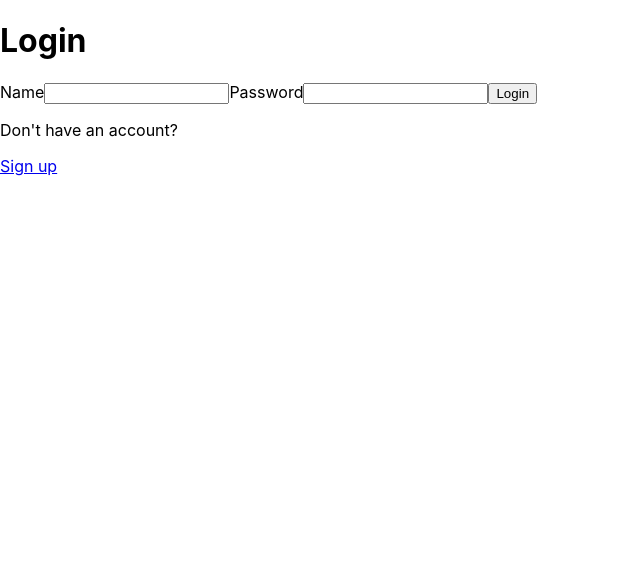
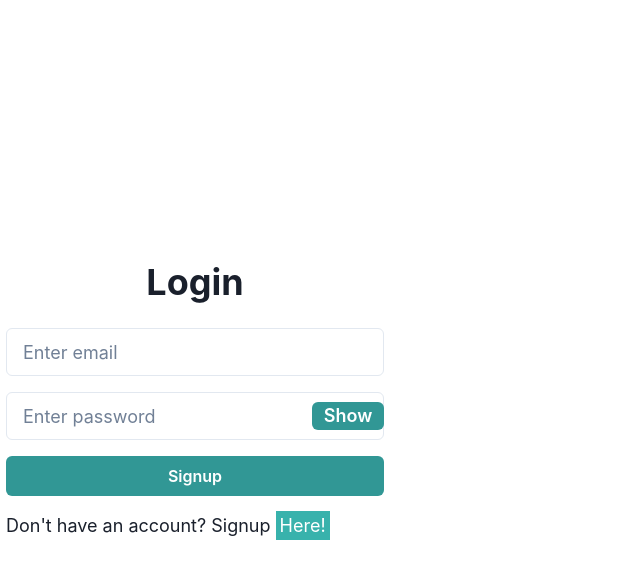
Before and after one commit to fcaramez/expense-app-client, a React (Create React App) app: page /login in a window 1280 px wide. Shown: the top 578 px of the page, without its empty margins (0-640 px from the left). Built offline with nearby package versions, Linux system fonts and the light colour scheme.

Commit message:
adds global styles, implements chakra ui, creates login and signup page

```diff
--- a/package.json
+++ b/package.json
@@ -3,10 +3,14 @@
   "version": "0.1.0",
   "private": true,
   "dependencies": {
+    "@chakra-ui/react": "^2.2.6",
+    "@emotion/react": "^11.10.0",
+    "@emotion/styled": "^11.10.0",
     "@testing-library/jest-dom": "^5.16.5",
     "@testing-library/react": "^13.3.0",
     "@testing-library/user-event": "^13.5.0",
     "axios": "^0.27.2",
+    "framer-motion": "^7.0.0",
     "react": "^18.2.0",
     "react-dom": "^18.2.0",
     "react-router-dom": "^6.3.0",
--- a/src/index.js
+++ b/src/index.js
@@ -5,15 +5,20 @@ import App from "./App";
 import reportWebVitals from "./reportWebVitals";
 import { BrowserRouter as Router } from "react-router-dom";
 import { AuthProviderWrapper } from "./context/auth.context";
+import GlobalStyle from "./styles/styles";
+import { ChakraProvider } from "@chakra-ui/react";
 
 const root = ReactDOM.createRoot(document.getElementById("root"));
 root.render(
   <React.StrictMode>
-    <Router>
-      <AuthProviderWrapper>
-        <App />
-      </AuthProviderWrapper>
-    </Router>
+    <GlobalStyle />
+    <ChakraProvider>
+      <Router>
+        <AuthProviderWrapper>
+          <App />
+        </AuthProviderWrapper>
+      </Router>
+    </ChakraProvider>
   </React.StrictMode>
 );
 
--- a/src/pages/LoginPage.jsx
+++ b/src/pages/LoginPage.jsx
@@ -2,17 +2,28 @@ import React, { useState, useContext } from "react";
 import { Link, useNavigate } from "react-router-dom";
 import { AuthContext } from "../context/auth.context";
 import axios from "axios";
+import {
+  InputRightElement,
+  InputGroup,
+  Button,
+  Input,
+  Stack,
+  Heading,
+  Text,
+  Highlight,
+} from "@chakra-ui/react";
 
 function LoginPage() {
   const [email, setEmail] = useState("");
   const [password, setPassword] = useState("");
+  const [errorMessage, setErrorMessage] = useState(undefined);
+  const [show, setShow] = useState(false);
+
+  const handleClick = () => setShow(!show);
 
   const navigate = useNavigate();
 
   const { storeToken, authenticateUser } = useContext(AuthContext);
-
-  const handlePassword = (e) => setPassword(e.target.value);
-  const handleEmail = (e) => setEmail(e.target.value);
 
   const handleSubmit = (e) => {
     e.preventDefault();
@@ -26,33 +37,68 @@ function LoginPage() {
         authenticateUser();
         navigate("/");
       })
-      .catch((err) => {
-        alert(err);
+      .catch((error) => {
+        setErrorMessage(error.data.errorMessage);
       });
   };
 
   return (
-    <div className="LoginPage">
-      <h1>Login</h1>
+    <>
+      <Heading textAlign={"center"}>Login</Heading>
+      <br />
 
       <form onSubmit={handleSubmit}>
-        <label htmlFor="email">Name</label>
-        <input type="text" name="email" value={email} onChange={handleEmail} />
+        <Stack spacing="4">
+          <InputGroup size="lg">
+            <Input
+              size="lg"
+              pr="4.5rem"
+              placeholder="Enter email"
+              onChange={(e) => setEmail(e.target.value)}
+            />
+          </InputGroup>
+          <InputGroup size="lg">
+            <Input
+              colorScheme="teal"
+              pr="4.5rem"
+              type={show ? "text" : "password"}
+              placeholder="Enter password"
+              onChange={(e) => setPassword(e.target.value)}
+            />
+            <InputRightElement colorScheme="teal" width="4.5rem">
+              <Button
+                colorScheme="teal"
+                h="1.75rem"
+                size="lg"
+                onClick={handleClick}>
+                {show ? "Hide" : "Show"}
+              </Button>
+            </InputRightElement>
+          </InputGroup>
+          {errorMessage && <p>{errorMessage}</p>}
 
-        <label htmlFor="password">Password</label>
-        <input
-          type="password"
-          name="password"
-          value={password}
-          onChange={handlePassword}
-        />
-
-        <button type="submit">Login</button>
+          <Button colorScheme="teal" type="submit">
+            Signup
+          </Button>
+          <Text fontSize="lg">
+            Don't have an account? Signup{" "}
+            <Link to={"/signup"}>
+              <Highlight
+                query="Here!"
+                styles={{
+                  px: "1",
+                  py: "1",
+                  rounded: "half",
+                  bg: "teal.400",
+                  color: "white",
+                }}>
+                Here!
+              </Highlight>
+            </Link>
+          </Text>
+        </Stack>
       </form>
-
-      <p>Don't have an account?</p>
-      <Link to="/signup"> Sign up</Link>
-    </div>
+    </>
   );
 }
 
--- a/src/pages/SignupPage.jsx
+++ b/src/pages/SignupPage.jsx
@@ -1,14 +1,26 @@
 import { useState } from "react";
 import axios from "axios";
-import { useNavigate } from "react-router-dom";
+import { useNavigate, Link } from "react-router-dom";
+import {
+  InputRightElement,
+  InputGroup,
+  Button,
+  Input,
+  Stack,
+  Heading,
+  Text,
+  Highlight,
+} from "@chakra-ui/react";
 
 function SignupPage() {
   const [username, setUsername] = useState("");
   const [email, setEmail] = useState("");
   const [password, setPassword] = useState("");
-  const [budget, setBudget] = useState(0);
-  const [expenses, setExpenses] = useState([]);
+  const [budget] = useState(0);
+  const [expenses] = useState([]);
   const [errorMessage, setErrorMessage] = useState(undefined);
+  const [show, setShow] = useState(false);
+  const handleClick = () => setShow(!show);
 
   const navigate = useNavigate();
 
@@ -44,37 +56,70 @@ function SignupPage() {
   };
 
   return (
-    <div>
+    <>
+      <Heading textAlign={"center"}>Signup</Heading>
+      <br />
+
       <form onSubmit={handleSubmit}>
-        <div>
-          <label htmlFor="username">Username</label>
-          <input
-            type="text"
-            name="usernmae"
+        <Stack spacing="4">
+          <InputGroup size="lg">
+            <Input
+              size="lg"
+              pr="4.5rem"
+              placeholder="Enter username"
               onChange={(e) => setUsername(e.target.value)}
             />
-        </div>
-        <div>
-          <label htmlFor="email">Email</label>
-          <input
-            type="email"
-            name="email"
-            id=""
+          </InputGroup>
+          <InputGroup size="lg">
+            <Input
+              size="lg"
+              pr="4.5rem"
+              placeholder="Enter email"
               onChange={(e) => setEmail(e.target.value)}
             />
-        </div>
-        <div>
-          <label htmlFor="password">Password</label>
-          <input
-            type="password"
-            name="password"
+          </InputGroup>
+          <InputGroup size="lg">
+            <Input
+              colorScheme="teal"
+              pr="4.5rem"
+              type={show ? "text" : "password"}
+              placeholder="Enter password"
               onChange={(e) => setPassword(e.target.value)}
             />
-        </div>
-        <button type="submit">Submit</button>
+            <InputRightElement colorScheme="teal" width="4.5rem">
+              <Button
+                colorScheme="teal"
+                h="1.75rem"
+                size="lg"
+                onClick={handleClick}>
+                {show ? "Hide" : "Show"}
+              </Button>
+            </InputRightElement>
+          </InputGroup>
+          {errorMessage && <p>{errorMessage}</p>}
+
+          <Button colorScheme="teal" type="submit">
+            Signup
+          </Button>
+          <Text fontSize="lg">
+            Already have an account? Login{" "}
+            <Link to={"/login"}>
+              <Highlight
+                query="Here!"
+                styles={{
+                  px: "1",
+                  py: "1",
+                  rounded: "half",
+                  bg: "teal.400",
+                  color: "white",
+                }}>
+                Here!
+              </Highlight>
+            </Link>
+          </Text>
+        </Stack>
       </form>
-      {errorMessage && <p>{errorMessage}</p>}
-    </div>
+    </>
   );
 }
 
--- /dev/null
+++ b/src/styles/styles.js
@@ -0,0 +1,18 @@
+import { createGlobalStyle } from "styled-components";
+
+const GlobalStyle = createGlobalStyle`
+
+body{
+    margin:0;
+    padding:0;
+    box-sizing:border-box;
+    width:390px;
+    min-height:100vh;
+    display:flex;
+    flex-flow:column wrap;
+    align-items:center;
+    justify-content:center;
+}
+`;
+
+export default GlobalStyle;
```
Also changed, not shown: 1 other file (tests, documents, lock files or other folders). Lines whose indentation alone changed are shown as unchanged.
